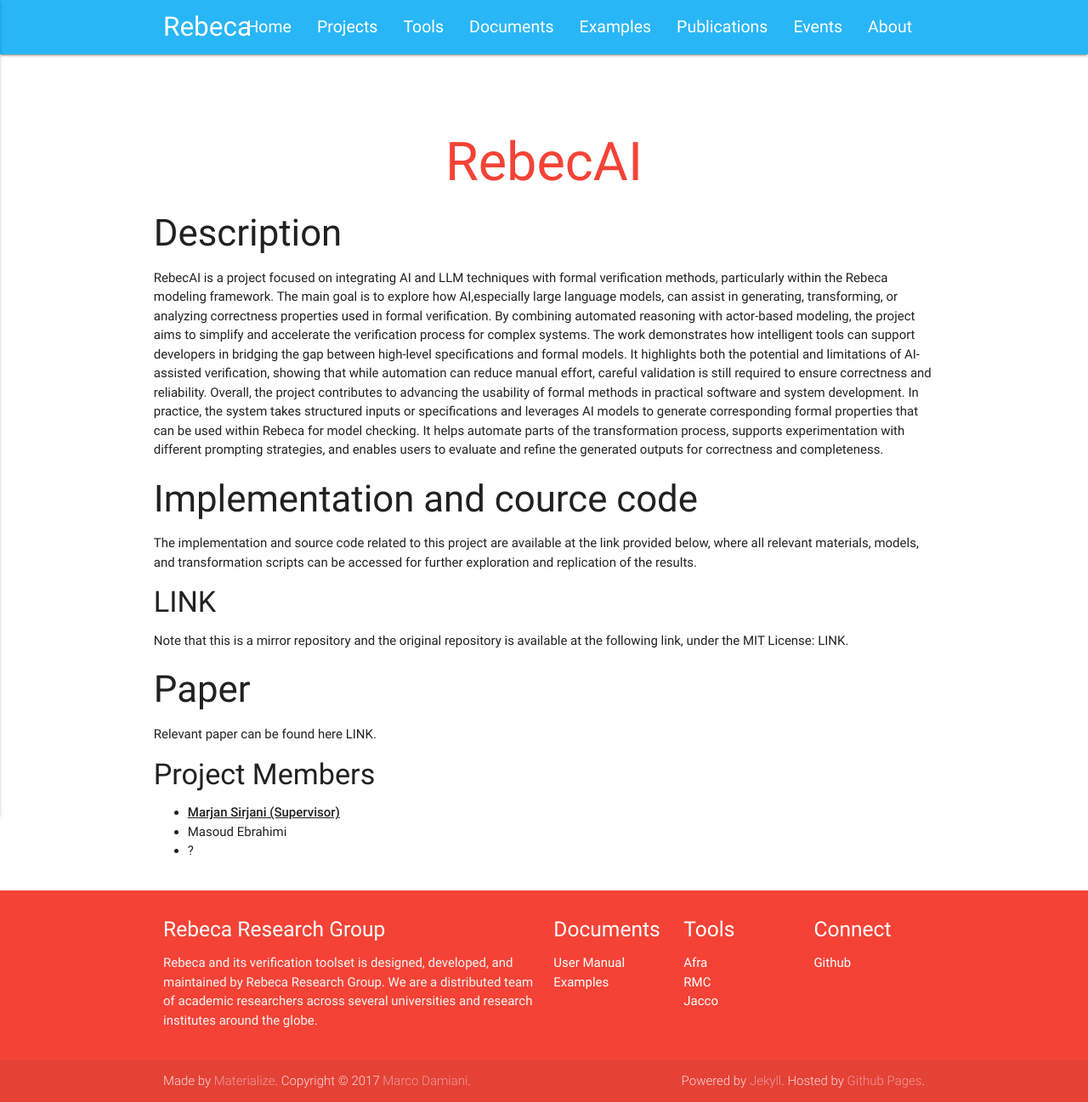
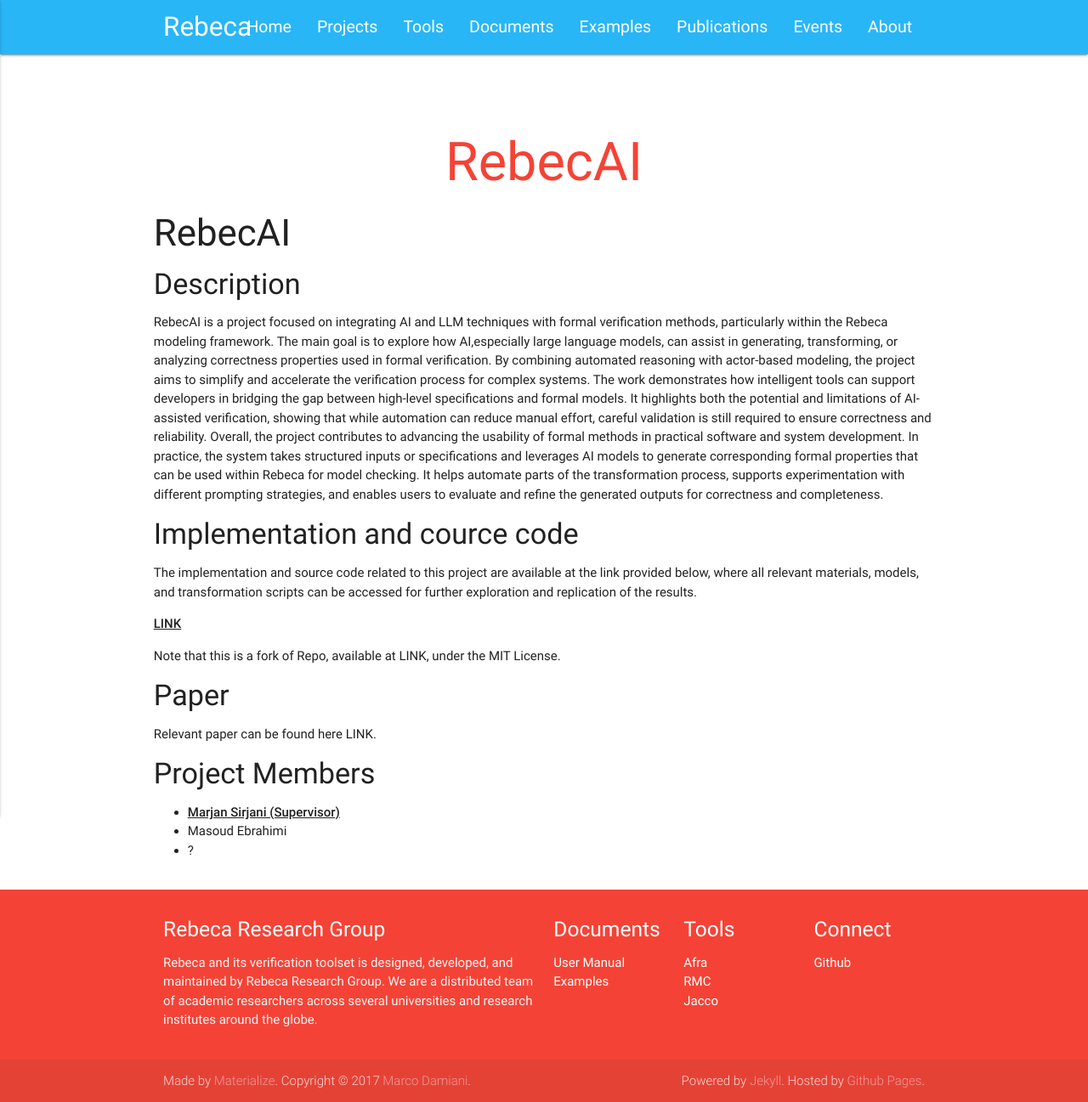
Before and after one commit to rebeca-lang/rebeca-lang.github.io, a Jekyll site: the page built from projects/RebecAI.md, in a window 1280 px wide. Shown: the whole page at 85% size. Built offline with Jekyll 4.4.1, drawn with Linux system fonts in a browser that asks for light colours.

Commit message:
Revise RebecAI project documentation
Updated project description and section headings for clarity.

```diff
--- a/projects/RebecAI.md
+++ b/projects/RebecAI.md
@@ -5,19 +5,21 @@ permalink: /allprojects/RebecAI
 
 ---
 
-### Description
+### RebecAI
+
+#### Description
 RebecAI is a project focused on integrating AI and LLM techniques with formal verification methods, particularly within the Rebeca modeling framework. The main goal is to explore how AI,especially large language models, can assist in generating, transforming, or analyzing correctness properties used in formal verification. By combining automated reasoning with actor-based modeling, the project aims to simplify and accelerate the verification process for complex systems.
 The work demonstrates how intelligent tools can support developers in bridging the gap between high-level specifications and formal models. It highlights both the potential and limitations of AI-assisted verification, showing that while automation can reduce manual effort, careful validation is still required to ensure correctness and reliability. Overall, the project contributes to advancing the usability of formal methods in practical software and system development.
 In practice, the system takes structured inputs or specifications and leverages AI models to generate corresponding formal properties that can be used within Rebeca for model checking. It helps automate parts of the transformation process, supports experimentation with different prompting strategies, and enables users to evaluate and refine the generated outputs for correctness and completeness.
 
-### Implementation and cource code
+#### Implementation and cource code
 The implementation and source code related to this project are available at the link provided below, where all relevant materials, models, and transformation scripts can be accessed for further exploration and replication of the results.
 
-#### LINK
+**<u> LINK </u>**
 
-Note that this is a mirror repository and the original repository is available at the following link, under the MIT License: LINK.
+Note that this is a fork of Repo, available at LINK, under the MIT License.
 
-### Paper
+#### Paper
 Relevant paper can be found here LINK.
 
 
```
